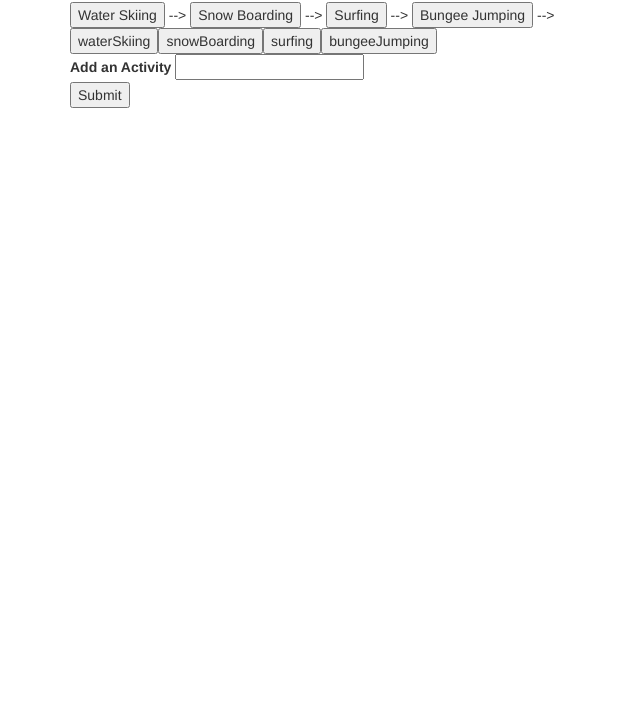
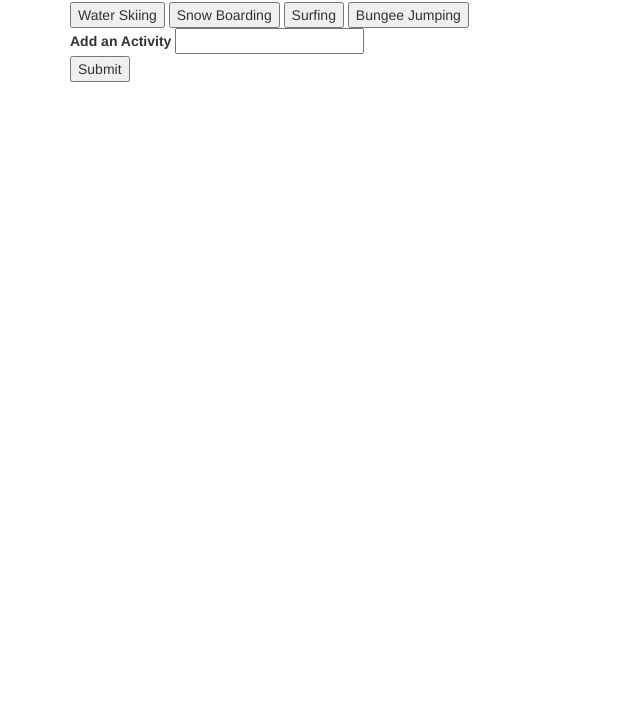
Before and after one commit to JohnsonMic/GifTastic, a plain HTML site: page index.html in a window 1280 px wide. Shown: the part 88-800 px from the top of the page, without its empty margins (0-640 px from the left). Drawn offline with nearby package versions, Linux system fonts and the light colour scheme.

Commit message:
newbuttons

```diff
--- a/index.html
+++ b/index.html
@@ -12,15 +12,15 @@
 	<div class="container">
     <h1>Outdoor Activities</h1>
 
-     <button id="waterSkiing-button">Water Skiing</button> -->
-	 <button id="snowBoarding-button">Snow Boarding</button> -->
-	 <button id="surfing-button">Surfing</button> -->
-	 <button id="bungeeJumping-button">Bungee Jumping</button> -->
+     <button class="button" id="waterSkiing-button" data-name="waterSkiing">Water Skiing</button>
+	 <button class="button" id="snowBoarding-button" data-name="snowBoarding">Snow Boarding</button>
+	 <button  class="button" id="surfing-button" data-name="surfing">Surfing</button>
+	 <button class="button" id="bungeeJumping-button" data-name="bungeeJumping">Bungee Jumping</button>
 
 	<div id="topics-Activities"></div>
 
 
-	<div id="buttons-Activities"></div>
+
 
 	<form id="activities-form">
       <label for="activity-input">Add an Activity</label>
@@ -82,7 +82,7 @@
  	 renderButtons();
     });
 
-    $(document).on("click", "#surfing-button", giphyAjaxCall);
+    $(document).on("click", ".button", giphyAjaxCall);
      renderButtons();
    // if esle code for pausing GIPHY, I need to add function to add
    // var state = $(this).attr ("data-state")
```
